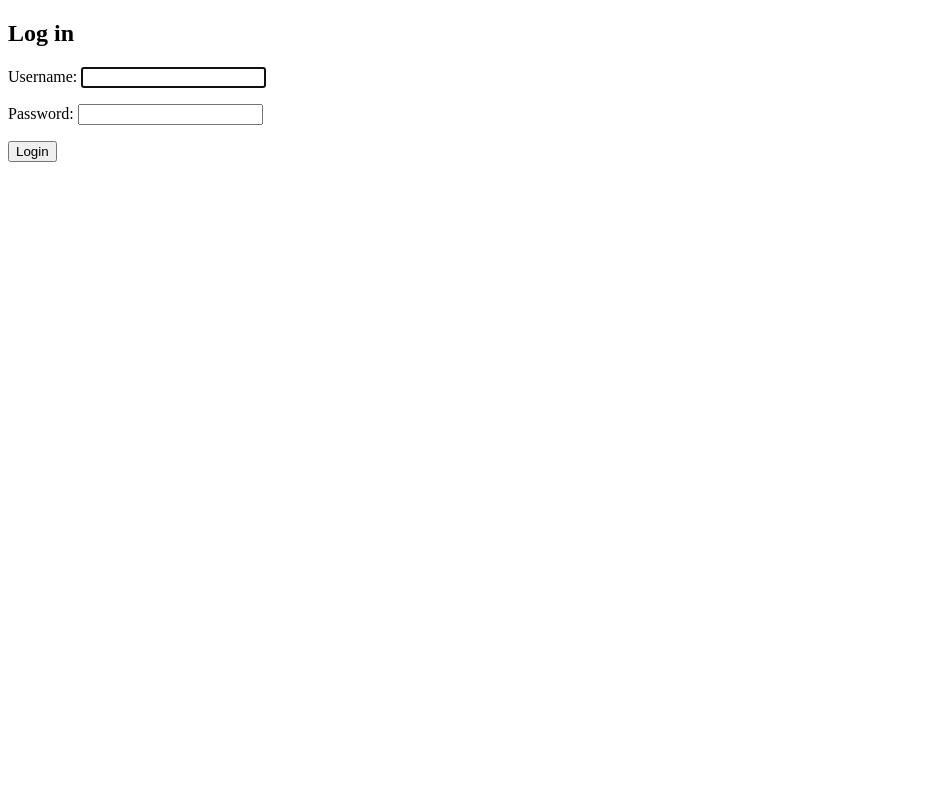
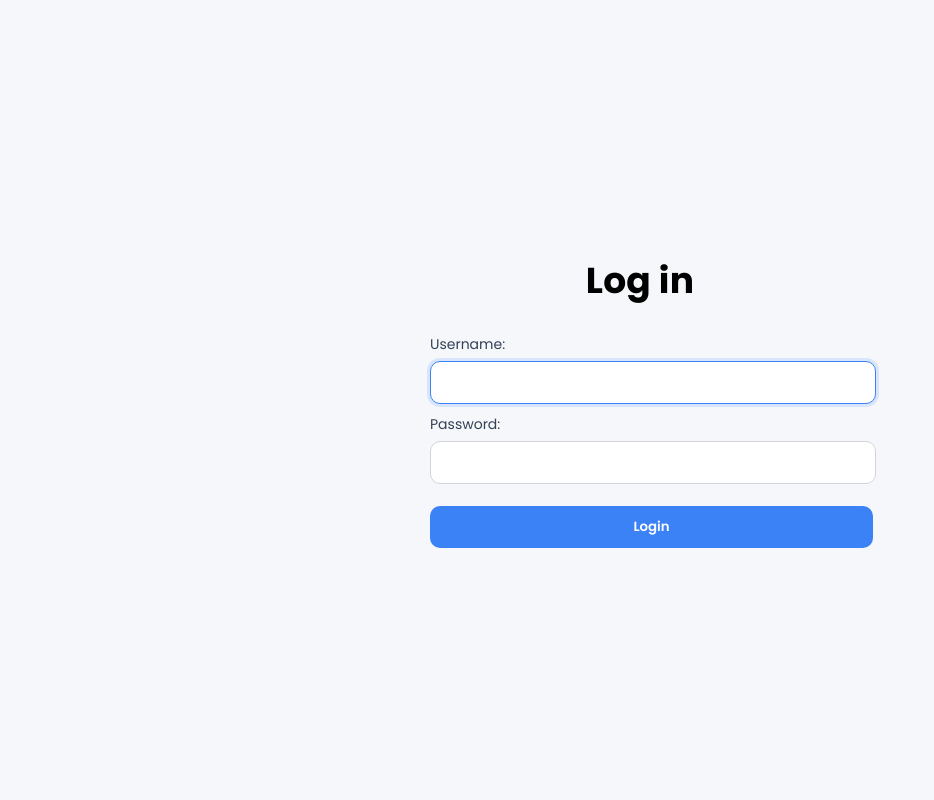
Before and after one commit to 8001688-cmyk/PracticeSchool2, a Django app: page /login/ in a window 1280 px wide. Shown: the whole page, without its empty margins (0-934 px from the left). Run offline with Django 3.2, Linux system fonts and the light colour scheme.

Commit message:
Added css to login and singup.

```diff
--- a/PracticeSchool1/MyApp1/Static/Style.css
+++ b/PracticeSchool1/MyApp1/Static/Style.css
@@ -110,10 +110,79 @@ td {
 }
 
 
-
 .home-footer {
     background-color: #333;
     color: white;
     text-align: center;
     padding: 10px;
 }
+
+                                                            /* SIGNUP/LOGIN PAGE */
+
+.sign-up {
+    background: #f5f7fb;
+    display: flex;
+    justify-content: center;
+    padding: 24px;
+    font-family: 'poppins', 'sans-serif';
+    box-sizing: border-box;
+    margin: 0;
+    flex-direction: column;
+    align-items: center;
+    min-height: 100vh;
+}
+
+.sign-up-h2 {
+    margin: 0 0 16px;
+    font-size: 1.5rem;
+    justify-content: center;
+    letter-spacing: .2px;
+}
+
+.sign-up form{
+    max-width: 420px;
+    width: 100%;
+}
+
+.sign-up form p{
+    margin: 10px 0;
+}
+
+.sign-up label{
+    display: block;
+    margin-bottom: 6px;
+    font-size: 14px;
+    color: #334155;
+}
+
+.sign-up input, select, textarea {
+    width: 100%;
+    padding: 10px 12px;
+    border: 1px solid #d1d5db;
+    border-radius: 10px;
+    background: #fff;
+    font-size: 14px;
+    outline: none;
+
+}
+
+.sign-up input:focus, select:focus, textarea:focus {
+        border-color: #3b82f6;
+        box-shadow: 0 0 0 3px rgba(59,130,246,.15);
+}
+
+.sign-up-btn {
+    width: 105.5%;
+    margin-top: 12px;
+    padding: 11px 14px;
+    border: 0;
+    border-radius: 10px;
+    background: #3b82f6;
+    color: #fff;
+    font-weight: 600;
+    cursor: pointer;
+}
+
+.sign-up-btn:hover {
+    background: #2563eb;
+}
--- a/PracticeSchool1/MyApp1/templates/MyApp1/login.html
+++ b/PracticeSchool1/MyApp1/templates/MyApp1/login.html
@@ -2,23 +2,29 @@
 
 <html lang="en" xmlns="http://www.w3.org/1999/xhtml">
 <head>
+    {% load static %}
     <meta charset="utf-8" />
     <title>Sign Up</title>
+    <link href="{% static 'Style.css' %}" rel="stylesheet" />
 </head>
 <body>
+    <div class="sign-up">
+        <div class="sign-up-h2">
             <h2>
                 Log in
             </h2>
 
-
+            </div>
 
         <form method="POST">
             {% csrf_token %}
             {{form.as_p}}
-        <button type="submit">Login</button>
+
+                <button type="submit"  class="sign-up-btn">Login</button>
+
 
         </form>
-
+        </div>
 
 </body>
 </html>
```
Also changed, not shown: PracticeSchool1/MyApp1/templates/MyApp1/signup.html (+9 -1 lines), PracticeSchool1/db.sqlite3. Lines whose indentation alone changed are shown as unchanged.
